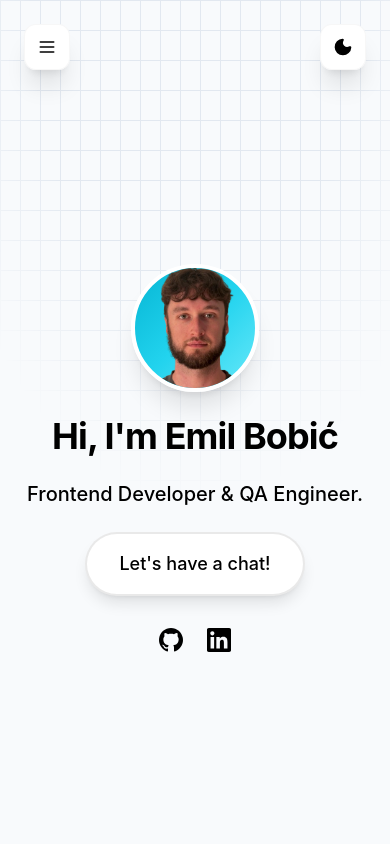
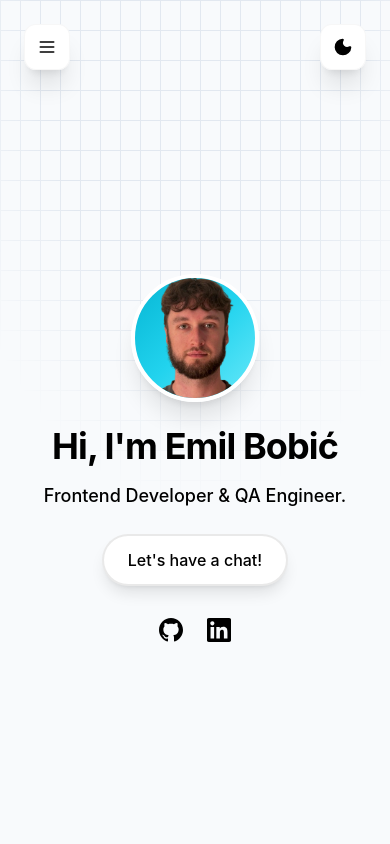
Before and after one commit to ebobic/Portfolio, a Next.js app: page / in a window 390 px wide. Shown: the top 844 px of the page. Built offline with nearby package versions, Linux system fonts and the light colour scheme.

Commit message:
Improved mobile hero layout

```diff
--- a/components/hero.tsx
+++ b/components/hero.tsx
@@ -43,20 +43,22 @@ export function Hero() {
 					initial={{ opacity: 0, y: 30, scale: 0.9 }}
 					animate={{ opacity: 1, y: 0, scale: 1 }}
 					transition={{ duration: 1.0, ease: [0.25, 0.46, 0.45, 0.94], delay: 0.4 }}
-					className="mb-6 text-4xl md:text-6xl lg:text-7xl font-bold tracking-tight text-black"
+					className="mb-4 text-4xl md:text-6xl lg:text-7xl font-bold tracking-tight text-black dark:text-white"
 				>
 					Hi, I&apos;m{' '}
-					<span className="text-black">
+					<span
+						className="text-black dark:!text-white"
+						style={{ color: 'var(--tw-text-opacity, 1)' }}
+					>
 						Emil Bobić
 					</span>
 				</motion.h1>
 
-				{/* Professionell titel */}
 				<motion.p
 					initial={{ opacity: 0, y: 25, scale: 0.95 }}
 					animate={{ opacity: 1, y: 0, scale: 1 }}
 					transition={{ delay: 0.6, duration: 0.9, ease: [0.25, 0.46, 0.45, 0.94] }}
-					className="mb-6 text-xl md:text-2xl lg:text-3xl text-black font-medium"
+					className="mb-6 text-lg md:text-2xl lg:text-3xl text-black dark:text-white font-medium max-w-xs md:max-w-none mx-auto md:mx-0"
 				>
 					Frontend Developer & QA Engineer.
 				</motion.p>
@@ -70,7 +72,7 @@ export function Hero() {
 				>
 					<motion.a
 						href="mailto:ebobic95@gmail.com"
-						className="inline-block rounded-full bg-white hover:bg-cyan-400 px-8 py-4 text-lg font-medium text-black transition-all duration-300 border-2 border-neutral-300/50 shadow-lg hover:shadow-xl focus:outline-none focus:ring-2 focus:ring-cyan-500 focus:ring-offset-2"
+						className="inline-block rounded-full bg-white hover:bg-cyan-400 px-6 py-3 md:px-8 md:py-4 text-base md:text-lg font-medium text-black transition-all duration-300 border-2 border-neutral-300/50 shadow-lg hover:shadow-xl focus:outline-none focus:ring-2 focus:ring-cyan-500 focus:ring-offset-2"
 						whileHover={{
 							scale: 1.05,
 							boxShadow: "0 15px 35px rgba(0, 0, 0, 0.3)",
```
